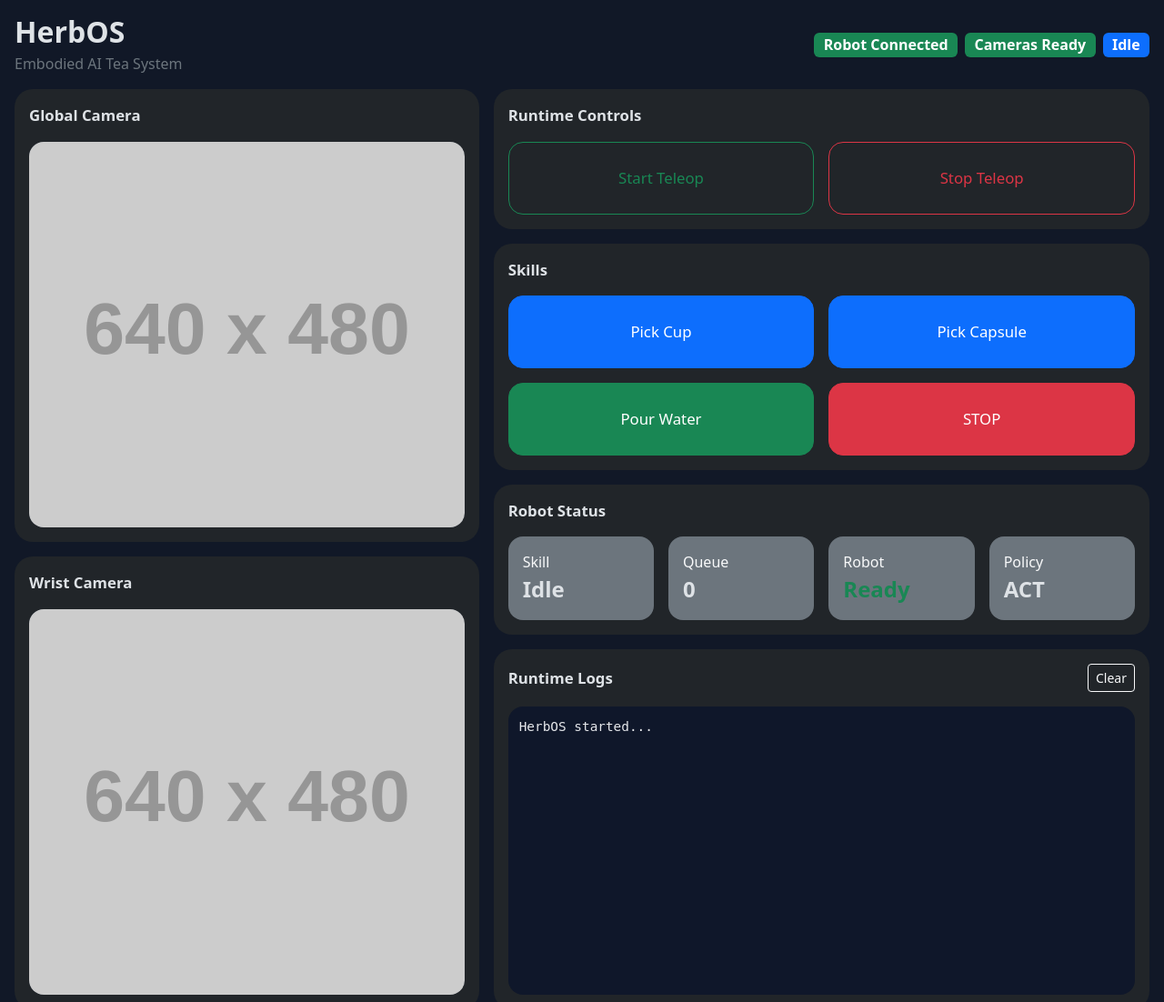
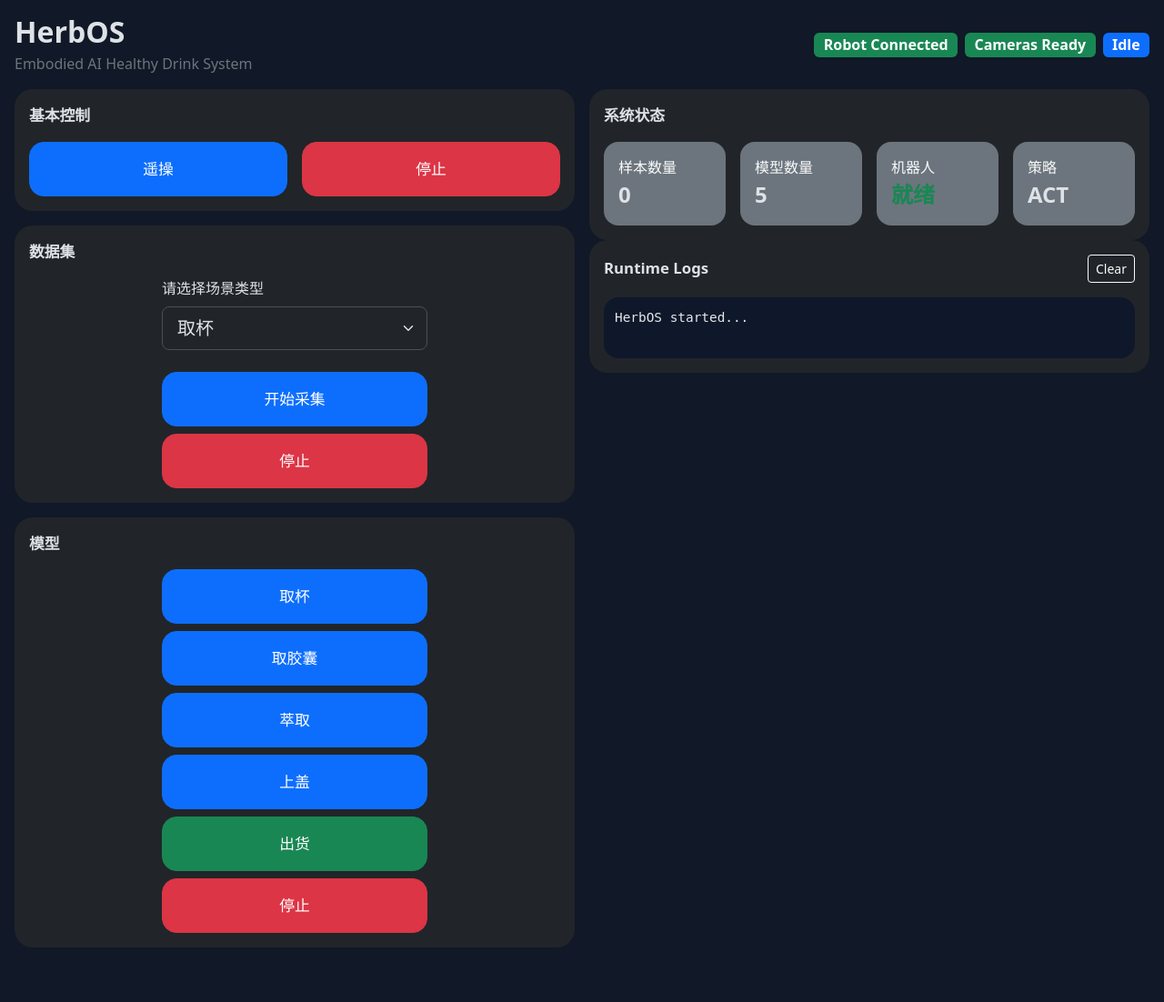
Before and after one commit to ruibinliu/herbos, a Flask app: page / in a window 1280 px wide. Shown: the whole page at 91% size. Run offline with Flask 3, Linux system fonts and the light colour scheme; grey boxes labelled with a size stand in for pictures from a placeholder-image service; some libraries are stand-ins or nearby versions.

Commit message:
Organize buttons in the index.html.

```diff
--- a/app.py
+++ b/app.py
@@ -4,6 +4,7 @@ from queue import Queue
 
 from herbos.core.events import init_events, emit_log
 from herbos.robot.worker import RuntimeWorker
+from runtime.lerobot import start_teleop, stop_runtime
 from runtime.teleop import TeleopRuntime
 
 from config import HOST, PORT
@@ -38,14 +39,14 @@ def run_skill(data):
 @socketio.on("start_teleop")
 def start():
     print("start teleop")
-    teleop.start()
+    start_teleop()
     emit_log("teleoperation started")
 
 
 @socketio.on("stop_teleop")
 def stop():
     print("stop teleop")
-    teleop.stop()
+    stop_runtime()
     socketio.emit("status", {
         "message": f"teleoperation stopped"
     })
--- a/runtime/teleop.py
+++ b/runtime/teleop.py
@@ -4,6 +4,7 @@ import threading
 from config import ROBOT_FOLLOWER_PORT, ROBOT_LEADER_PORT
 from herbos.core.events import emit_log
 from herbos.core.events import emit_status
+from runtime.lerobot import LeRobotRuntime
 
 
 class TeleopRuntime:
--- a/templates/index.html
+++ b/templates/index.html
@@ -1,23 +1,13 @@
 <!DOCTYPE html>
 <html lang="en" data-bs-theme="dark">
-
 <head>
-
     <meta charset="UTF-8">
-
-    <meta name="viewport"
-          content="width=device-width, initial-scale=1">
-
+    <meta name="viewport" content="width=device-width, initial-scale=1">
     <title>HerbOS</title>
-
     <link href="/static/bootstrap.min.css" rel="stylesheet">
-
     <script src="/static/socket.io.min.js"></script>
-
     <style>
-
-        html,
-        body {
+        html, body {
             height: 100%;
             overflow: hidden;
             background-color: #111827;
@@ -47,19 +37,13 @@
         }
 
         .camera-box {
-
             background: #1f2937;
-
             border-radius: 16px;
-
             overflow: hidden;
-
             display: flex;
             align-items: center;
             justify-content: center;
-
             height: 100%;
-
             min-height: 240px;
             max-height: 480px;
         }
@@ -70,8 +54,8 @@
             object-fit: cover;
         }
 
-        .skill-button {
-            height: 80px;
+        .btn-skill {
+            height: 60px;
             font-size: 1.05rem;
             border-radius: 16px;
         }
@@ -97,78 +81,87 @@
             font-size: 1.05rem;
             font-weight: 600;
         }
-
     </style>
-
 </head>
 
 <body>
 
 <div class="container-fluid app-container">
-
     <!-- Header -->
-
     <div class="d-flex justify-content-between align-items-center mb-3">
-
         <div>
-
             <h2 class="fw-bold mb-1">
                 HerbOS
             </h2>
-
-            <div class="text-secondary">
-                Embodied AI Tea System
+            <div class="text-secondary">Embodied AI Healthy Drink System</div>
         </div>
-
+        <div class="d-flex gap-2">
+            <span class="badge text-bg-success fs-6">Robot Connected</span>
+            <span class="badge text-bg-success fs-6">Cameras Ready</span>
+            <span class="badge text-bg-primary fs-6" id="current-skill">Idle</span>
         </div>
-
-        <div class="d-flex gap-2">
-
-            <span class="badge text-bg-success fs-6">
-                Robot Connected
-            </span>
-
-            <span class="badge text-bg-success fs-6">
-                Cameras Ready
-            </span>
-
-            <span class="badge text-bg-primary fs-6"
-                  id="current-skill">
-
-                Idle
-
-            </span>
-
-        </div>
-
     </div>
 
     <!-- Main -->
+    <div class="row g-3 main-content">
+        <!-- Left Cameras -->
+        <div class="col-lg-6">
+            <div class="d-flex flex-column gap-3 h-100">
+                <!-- Runtime Controls -->
+                <div class="card bg-dark">
+                    <div class="card-body">
+                        <div class="section-title mb-3">基本控制</div>
+                        <div class="row g-3">
+                            <div class="col-6">
+                                <button class="btn btn-primary w-100 btn-skill" onclick="startTeleop()">遥操</button>
+                            </div>
 
-    <div class="row g-3 main-content">
-
-        <!-- Left Cameras -->
-        <div class="col-lg-5">
-            <div class="d-flex flex-column gap-3 camera-column">
-                <!-- Global Camera -->
-                <div class="card bg-dark camera-card">
-                    <div class="card-body d-flex flex-column">
-                        <div class="section-title mb-3">
-                            Global Camera
+                            <div class="col-6">
+                                <button class="btn btn-danger w-100 btn-skill" onclick="stopTeleop()">停止</button>
                             </div>
-                        <div class="camera-box flex-grow-1">
-                            <img src="https://placehold.co/640x480/png" alt="Global Camera">
                         </div>
                     </div>
                 </div>
 
-                <!-- Wrist Camera -->
-                <div class="card bg-dark camera-card">
-                    <div class="card-body d-flex flex-column">
-                        <div class="section-title mb-3">Wrist Camera</div>
+                <div class="card bg-dark">
+                    <div class="card-body">
+                        <div class="section-title mb-3">数据集</div>
 
-                        <div class="camera-box flex-grow-1">
-                            <img src="https://placehold.co/640x480/png" alt="Wrist Camera">
+                        <div class="row g-3">
+                            <form>
+                                <div class="d-grid gap-2 col-6 mx-auto">
+                                    <div class="mb-3">
+                                        <label for="skillSelect" class="form-label">请选择场景类型</label>
+                                        <select class="form-select form-select-lg" aria-label="Large select example"
+                                                id="skillSelect">
+                                            <option value="1" selected="selected">取杯</option>
+                                            <option value="2">取胶囊</option>
+                                            <option value="3">萃取</option>
+                                            <option value="4">上盖</option>
+                                            <option value="5">出货</option>
+                                        </select>
+                                    </div>
+
+                                    <button class="btn btn-primary btn-skill" onclick="startTeleop()">开始采集</button>
+                                    <button class="btn btn-danger btn-skill" onclick="stopTeleop()">停止</button>
+                                </div>
+                            </form>
+                        </div>
+                    </div>
+                </div>
+
+                <!-- Skills -->
+                <div class="card bg-dark">
+                    <div class="card-body">
+                        <div class="section-title mb-3">模型</div>
+
+                        <div class="d-grid gap-2 col-6 mx-auto">
+                            <button class="btn btn-primary btn-skill" onclick="runSkill('pick_cup')">取杯</button>
+                            <button class="btn btn-primary btn-skill" onclick="runSkill('pick_capsule')">取胶囊</button>
+                            <button class="btn btn-primary btn-skill" onclick="runSkill('brew')">萃取</button>
+                            <button class="btn btn-primary btn-skill" onclick="runSkill('apply_lid')">上盖</button>
+                            <button class="btn btn-success btn-skill" onclick="runSkill('serve')">出货</button>
+                            <button class="btn btn-danger btn-skill" onclick="runSkill('stop')">停止</button>
                         </div>
                     </div>
                 </div>
@@ -176,119 +169,46 @@
         </div>
 
         <!-- Right Panel -->
-        <div class="col-lg-7 h-100">
-            <div class="d-flex flex-column gap-3 h-100">
-                <!-- Runtime Controls -->
-                <div class="card bg-dark">
-                    <div class="card-body">
-                        <div class="section-title mb-3">Runtime Controls</div>
-                        <div class="row g-3">
-                            <div class="col-6">
-                                <button
-                                        class="btn btn-outline-success w-100 skill-button"
-                                        onclick="startTeleop()">
-                                    Start Teleop
-                                </button>
-                            </div>
+        <div class="col-lg-6 h-100">
 
-                            <div class="col-6">
-                                <button
-                                        class="btn btn-outline-danger w-100 skill-button"
-                                        onclick="stopTeleop()">
-                                    Stop Teleop
-                                </button>
-                            </div>
-                        </div>
-                    </div>
-                </div>
-
-                <!-- Skills -->
-                <div class="card bg-dark">
-                    <div class="card-body">
-                        <div class="section-title mb-3">
-                            Skills
-                        </div>
-
-                        <div class="row g-3">
-                            <div class="col-6">
-                                <button
-                                        class="btn btn-primary w-100 skill-button"
-                                        onclick="runSkill('pick_cup')">
-                                    Pick Cup
-                                </button>
-                            </div>
-
-                            <div class="col-6">
-                                <button
-                                        class="btn btn-primary w-100 skill-button"
-                                        onclick="runSkill('pick_capsule')">
-                                    Pick Capsule
-                                </button>
-                            </div>
-
-                            <div class="col-6">
-                                <button
-                                        class="btn btn-success w-100 skill-button"
-                                        onclick="runSkill('pour_water')">
-                                    Pour Water
-                                </button>
-                            </div>
-
-                            <div class="col-6">
-                                <button
-                                        class="btn btn-danger w-100 skill-button"
-                                        onclick="runSkill('stop')">
-                                    STOP
-                                </button>
-                            </div>
-                        </div>
-                    </div>
-                </div>
 
             <!-- Status -->
             <div class="card bg-dark">
                 <div class="card-body">
-                        <div class="section-title mb-3">
-                            Robot Status
-                        </div>
+                    <div class="section-title mb-3">系统状态</div>
 
                     <div class="row g-3">
                         <div class="col-3">
                             <div class="p-3 bg-secondary status-card">
                                 <div class="text-light-emphasis">
-                                        Skill
+                                    样本数量
                                 </div>
-                                    <div class="fs-4 fw-bold" id="status-skill">Idle</div>
+                                <div class="fs-4 fw-bold" id="status-skill">0</div>
                             </div>
                         </div>
 
                         <div class="col-3">
                             <div class="p-3 bg-secondary status-card">
                                 <div class="text-light-emphasis">
-                                        Queue
+                                    模型数量
                                 </div>
 
-                                    <div class="fs-4 fw-bold" id="status-queue">0</div>
+                                <div class="fs-4 fw-bold" id="status-queue">5</div>
                             </div>
                         </div>
 
                         <div class="col-3">
                             <div class="p-3 bg-secondary status-card">
-                                    <div class="text-light-emphasis">Robot</div>
+                                <div class="text-light-emphasis">机器人</div>
 
-                                    <div class="fs-4 fw-bold text-success" id="status-robot">Ready</div>
+                                <div class="fs-4 fw-bold text-success" id="status-robot">就绪</div>
                             </div>
                         </div>
 
                         <div class="col-3">
                             <div class="p-3 bg-secondary status-card">
-                                    <div class="text-light-emphasis">
-                                        Policy
-                                    </div>
-
-                                    <div class="fs-4 fw-bold">
-                                        ACT
-                                    </div>
+                                <div class="text-light-emphasis">策略</div>
+                                <div class="fs-4 fw-bold">ACT</div>
                             </div>
                         </div>
                     </div>
@@ -296,23 +216,15 @@
             </div>
 
             <!-- Logs -->
-                <div class="card bg-dark flex-grow-1">
-                    <div class="card-body d-flex flex-column">
+            <div class="card bg-dark">
+                <div class="card-body">
                     <div class="d-flex justify-content-between align-items-center mb-3">
                         <div class="section-title">
                             Runtime Logs
                         </div>
-                            <button
-                                    class="btn btn-outline-light btn-sm"
-                                    onclick="clearLogs()">
-                                Clear
-                            </button>
+                        <button class="btn btn-outline-light btn-sm" onclick="clearLogs()">Clear</button>
                     </div>
-                        <textarea
-                                class="log-box form-control"
-                                id="log-box"
-                                readonly>HerbOS started...</textarea>
-                    </div>
+                    <textarea class="log-box form-control" id="log-box" readonly>HerbOS started...</textarea>
                 </div>
             </div>
         </div>
```
Also changed, not shown: runtime/lerobot.py (added, +90 -0 lines), README.md. Lines whose indentation alone changed are shown as unchanged.
